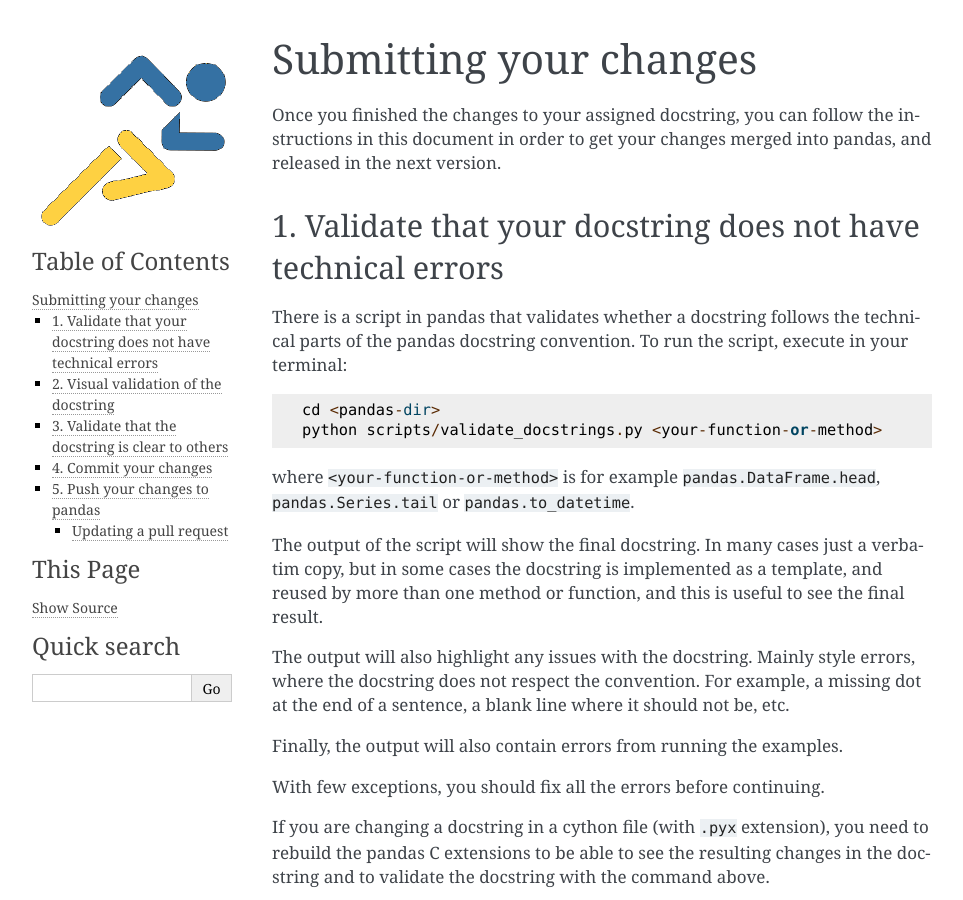
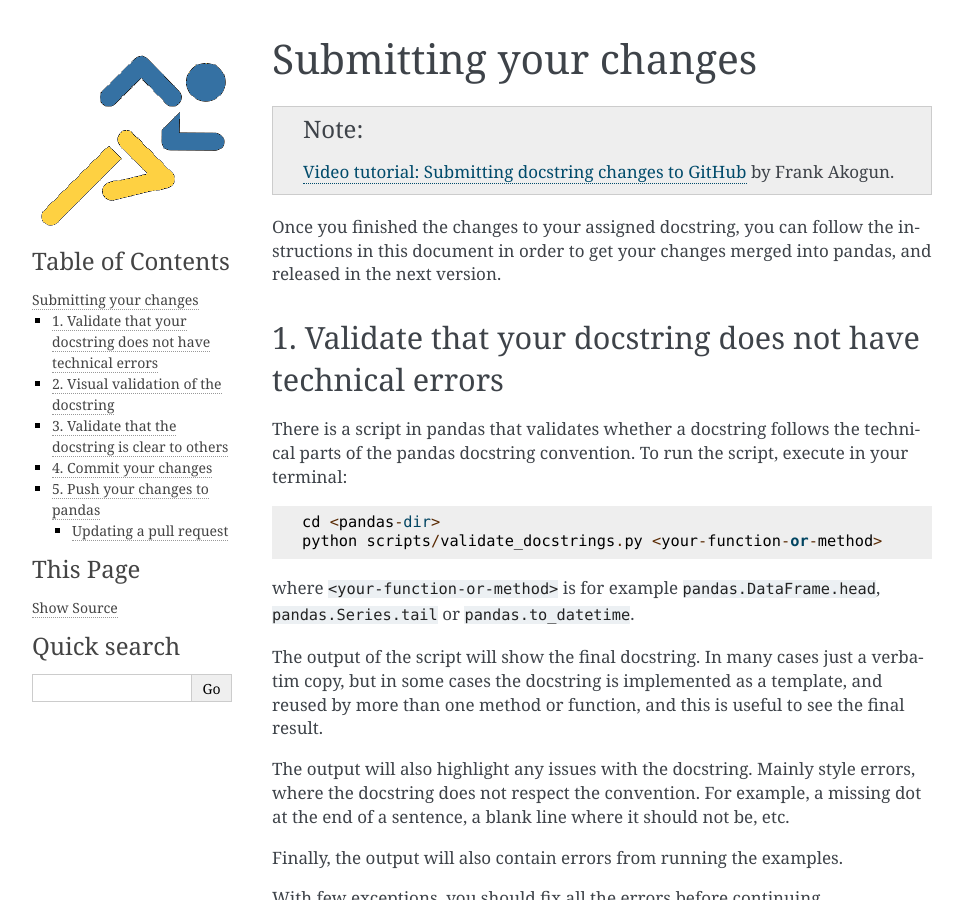
Before and after one commit to python-sprints/python-sprints.github.io, a Sphinx documentation site: the page built from pandas/guide/source/pandas_pr.rst, in a window 1280 px wide and 900 px high. Shown: the whole window, without its empty margins (148-1111 px from the left). Built offline with Sphinx 7.4.7, drawn with Linux system fonts in a browser that asks for light colours.

Commit message:
Add links to submitting docstring changes to GitHub

```diff
--- a/pandas/guide/source/pandas_docstring.rst
+++ b/pandas/guide/source/pandas_docstring.rst
@@ -5,7 +5,8 @@
 ======================
 
 .. note::
-  **Windows users:** `Video tutorial: Pandas docstring guide`_ by Frank Akogun
+  `Video tutorial: Pandas docstring guide
+  <https://www.youtube.com/watch?v=EOA0lUeW4NI>`_ by Frank Akogun.
 
 About docstrings and standards
 ------------------------------
--- a/pandas/guide/source/pandas_pr.rst
+++ b/pandas/guide/source/pandas_pr.rst
@@ -3,6 +3,10 @@
 =======================
 Submitting your changes
 =======================
+
+.. note::
+  `Video tutorial: Submitting docstring changes to GitHub
+  <https://www.youtube.com/watch?v=7eC3MjDIxNM>`_ by Frank Akogun.
 
 Once you finished the changes to your assigned docstring, you can follow the
 instructions in this document in order to get your changes merged into pandas,
```
